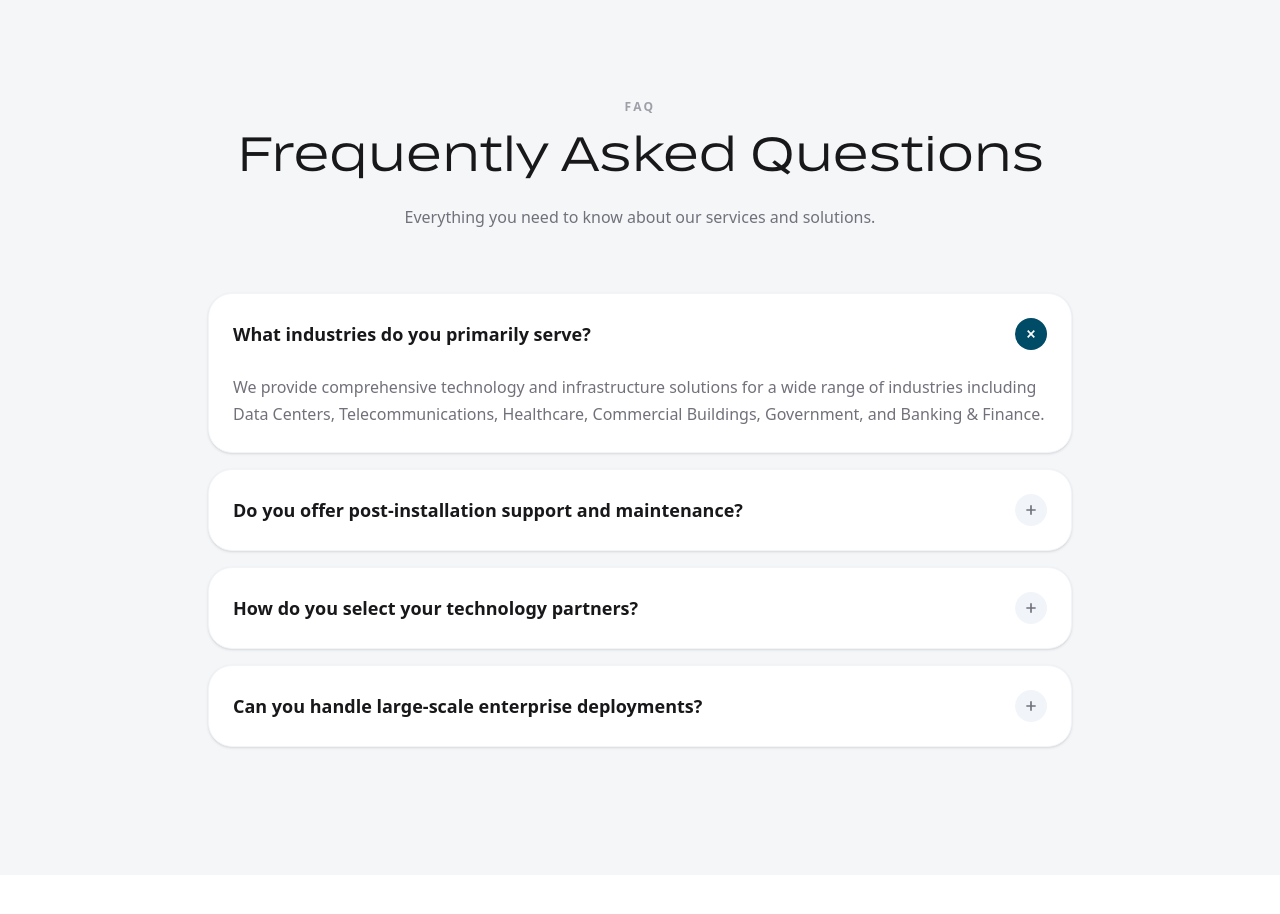
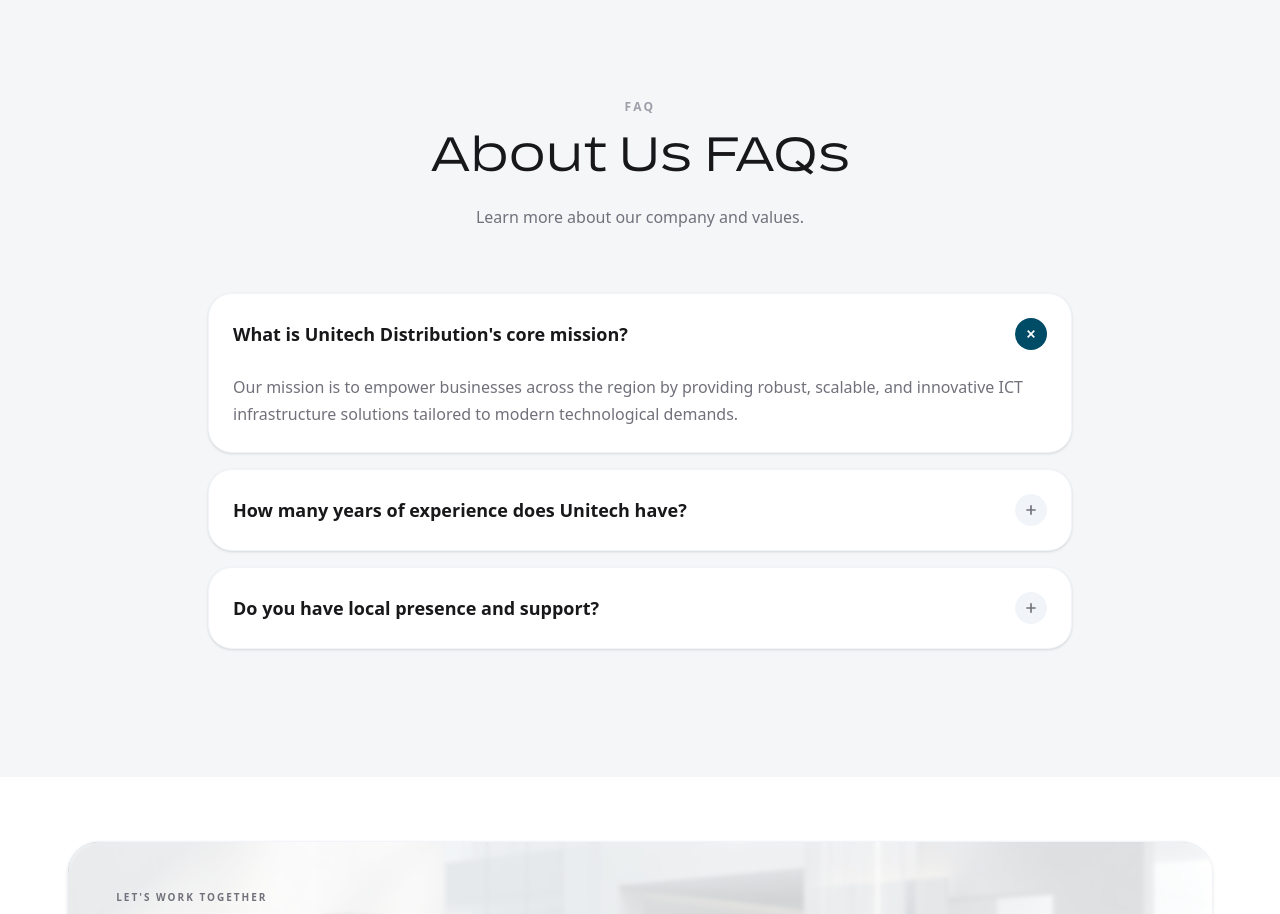
Before and after one commit to zironpro/unitech, a Next.js app: page /about in a window 1280 px wide. Shown: the part 3600-4514 px from the top of the page. Built offline with nearby package versions, Linux system fonts and the light colour scheme.

Commit message:
feat: add feature views and reusable GlobalFaq component

```diff
--- a/src/feature/home-view/secctions/faq.tsx
+++ b/src/app/components/ui/faq.tsx
@@ -3,26 +3,22 @@
 import { useState } from "react";
 import { motion, AnimatePresence } from "framer-motion";
 
-const faqs = [
-  {
-    question: "What industries do you primarily serve?",
-    answer: "We provide comprehensive technology and infrastructure solutions for a wide range of industries including Data Centers, Telecommunications, Healthcare, Commercial Buildings, Government, and Banking & Finance."
-  },
-  {
-    question: "Do you offer post-installation support and maintenance?",
-    answer: "Yes, our commitment extends beyond delivery. We work closely with our partners and system integrators to ensure long-term support, maintenance, and seamless operation of all deployed infrastructure."
-  },
-  {
-    question: "How do you select your technology partners?",
-    answer: "We partner exclusively with globally recognized, tier-1 manufacturers who meet strict standards for reliability, innovation, and performance to ensure our clients receive only the best-in-class solutions."
-  },
-  {
-    question: "Can you handle large-scale enterprise deployments?",
-    answer: "Absolutely. We specialize in scaling robust IT ecosystems. Our logistics, expert network, and integrated portfolio allow us to seamlessly execute enterprise-level infrastructure rollouts across the region."
-  }
-];
+export interface FaqItem {
+  question: string;
+  answer: string;
+}
 
-export function Faq() {
+interface GlobalFaqProps {
+  title?: string;
+  description?: string;
+  items: FaqItem[];
+}
+
+export function GlobalFaq({
+  title = "Frequently Asked Questions",
+  description = "Everything you need to know about our services and solutions.",
+  items
+}: GlobalFaqProps) {
   const [openIndex, setOpenIndex] = useState<number | null>(0);
 
   return (
@@ -33,15 +29,15 @@
             FAQ
           </span>
           <h2 className="text-3xl md:text-4xl lg:text-5xl font-normal text-zinc-900 font-[family-name:var(--font-ansage)] leading-tight mb-6 tracking-tight">
-            Frequently Asked Questions
+            {title}
           </h2>
           <p className="text-zinc-500 font-medium text-base">
-            Everything you need to know about our services and solutions.
+            {description}
           </p>
         </div>
 
         <div className="flex flex-col gap-4">
-          {faqs.map((faq, index) => {
+          {items.map((faq, index) => {
             const isOpen = openIndex === index;
             return (
               <div
--- a/src/feature/about/about-view.tsx
+++ b/src/feature/about/about-view.tsx
@@ -2,7 +2,22 @@
 import { WhoWeAre } from "./sections/who-we-are";
 import { MissionVision } from "./sections/mission-vision";
 import { WhyChooseUs } from "./sections/why-choose-us";
-import { Faq } from "../home-view/secctions/faq";
+import { GlobalFaq } from "@/app/components/ui/faq";
+
+const aboutFaqs = [
+  {
+    question: "What is Unitech Distribution's core mission?",
+    answer: "Our mission is to empower businesses across the region by providing robust, scalable, and innovative ICT infrastructure solutions tailored to modern technological demands."
+  },
+  {
+    question: "How many years of experience does Unitech have?",
+    answer: "We bring decades of combined industry experience, having successfully delivered hundreds of critical infrastructure projects across the Middle East."
+  },
+  {
+    question: "Do you have local presence and support?",
+    answer: "Yes, our headquarters are based in Dubai, UAE, allowing us to provide rapid local support, logistics, and technical expertise to all our regional clients."
+  }
+];
 
 export function AboutView() {
   return (
@@ -11,7 +26,7 @@
       <WhoWeAre />
       <MissionVision />
       <WhyChooseUs />
-      <Faq />
+      <GlobalFaq items={aboutFaqs} title="About Us FAQs" description="Learn more about our company and values." />
     </main>
   );
 }
--- a/src/feature/contact/contact-view.tsx
+++ b/src/feature/contact/contact-view.tsx
@@ -1,6 +1,22 @@
 import { ContactHero } from "./sections/hero";
 import { ContactForm } from "./sections/contact-form";
 import { ContactMap } from "./sections/map";
+import { GlobalFaq } from "@/app/components/ui/faq";
+
+const contactFaqs = [
+  {
+    question: "What are your standard business hours?",
+    answer: "Our team is available Monday through Friday, from 9:00 AM to 6:00 PM Gulf Standard Time (GST). We also offer 24/7 support for clients on dedicated maintenance contracts."
+  },
+  {
+    question: "How quickly do you respond to inquiries?",
+    answer: "We strive to respond to all general inquiries within 24 business hours. For existing clients with critical support needs, we follow the SLAs defined in your contract."
+  },
+  {
+    question: "Can I request a consultation or site visit?",
+    answer: "Yes, you can request a consultation through our contact form. One of our specialists will reach out to schedule a meeting or a physical site visit to assess your infrastructure needs."
+  }
+];
 
 export function ContactView() {
   return (
@@ -8,6 +24,7 @@
       <ContactHero />
       <ContactForm />
       <ContactMap />
+      <GlobalFaq items={contactFaqs} title="Support FAQs" description="Common questions about reaching our team." />
     </main>
   );
 }
--- a/src/feature/home-view/home-view.tsx
+++ b/src/feature/home-view/home-view.tsx
@@ -4,7 +4,26 @@
 import { WhyUnitech } from "./secctions/why-unitech";
 import { Industries } from "./secctions/industries";
 import { Partners } from "./secctions/partners";
-import { Faq } from "./secctions/faq";
+import { GlobalFaq } from "@/app/components/ui/faq";
+
+const homeFaqs = [
+  {
+    question: "What industries do you primarily serve?",
+    answer: "We provide comprehensive technology and infrastructure solutions for a wide range of industries including Data Centers, Telecommunications, Healthcare, Commercial Buildings, Government, and Banking & Finance."
+  },
+  {
+    question: "Do you offer post-installation support and maintenance?",
+    answer: "Yes, our commitment extends beyond delivery. We work closely with our partners and system integrators to ensure long-term support, maintenance, and seamless operation of all deployed infrastructure."
+  },
+  {
+    question: "How do you select your technology partners?",
+    answer: "We partner exclusively with globally recognized, tier-1 manufacturers who meet strict standards for reliability, innovation, and performance to ensure our clients receive only the best-in-class solutions."
+  },
+  {
+    question: "Can you handle large-scale enterprise deployments?",
+    answer: "Absolutely. We specialize in scaling robust IT ecosystems. Our logistics, expert network, and integrated portfolio allow us to seamlessly execute enterprise-level infrastructure rollouts across the region."
+  }
+];
 
 export function HomeView() {
   return (
@@ -16,7 +35,7 @@
         <Solutions />
         <WhyUnitech />
         <Industries />
-        <Faq />
+        <GlobalFaq items={homeFaqs} />
       </div>
     </main>
   );
--- a/src/feature/industries/industries-view.tsx
+++ b/src/feature/industries/industries-view.tsx
@@ -1,6 +1,26 @@
 import { IndustriesHero } from "./sections/hero";
 import { IndustriesProcess } from "./sections/process";
 import { Industries as IndustriesGrid } from "@/feature/home-view/secctions/industries";
+import { GlobalFaq } from "@/app/components/ui/faq";
+
+const industriesFaqs = [
+  {
+    question: "Do you have experience with strict compliance standards in healthcare?",
+    answer: "Yes, we specialize in providing infrastructure that meets rigorous healthcare compliance requirements, ensuring data security and high availability for critical care systems."
+  },
+  {
+    question: "Can you support specialized government infrastructure?",
+    answer: "We have extensive experience delivering secure, scalable, and resilient technology solutions tailored for federal and local government operations."
+  },
+  {
+    question: "How do you handle banking & finance infrastructure needs?",
+    answer: "Our financial sector solutions prioritize ultra-low latency, robust cybersecurity, and extreme reliability to support mission-critical trading and banking platforms."
+  },
+  {
+    question: "Are your solutions suitable for commercial real estate?",
+    answer: "Absolutely. We design and implement smart building technologies that enhance operational efficiency, security, and tenant experiences in commercial properties."
+  }
+];
 
 export function IndustriesView() {
   return (
@@ -8,6 +28,7 @@
       <IndustriesHero />
       <IndustriesGrid />
       <IndustriesProcess />
+      <GlobalFaq items={industriesFaqs} title="Industries FAQs" description="Frequently asked questions about our sector-specific expertise." />
     </main>
   );
 }
--- a/src/feature/solutions/solutions-view.tsx
+++ b/src/feature/solutions/solutions-view.tsx
@@ -2,6 +2,26 @@
 import { SolutionsGrid } from "./sections/solutions-grid";
 import { WhyChooseUs } from "./sections/why-choose-us";
 import { Partners } from "@/feature/home-view/secctions/partners";
+import { GlobalFaq } from "@/app/components/ui/faq";
+
+const solutionsFaqs = [
+  {
+    question: "Do you offer customized solutions for specific business needs?",
+    answer: "Yes, we understand that every organization is unique. We provide tailored infrastructure solutions that align perfectly with your operational requirements and business goals."
+  },
+  {
+    question: "What brands and technologies do your solutions support?",
+    answer: "We partner with tier-1 global technology vendors across networking, data center, cybersecurity, and physical infrastructure to deliver best-of-breed solutions."
+  },
+  {
+    question: "How long does a typical implementation take?",
+    answer: "Implementation timelines vary depending on the scope and complexity of the project. A standard deployment can range from a few weeks for basic setups to several months for large-scale data centers."
+  },
+  {
+    question: "Can your solutions scale as my business grows?",
+    answer: "Absolutely. Scalability is a core design principle in all our solutions, ensuring your initial investment is protected and your infrastructure can grow seamlessly alongside your business."
+  }
+];
 
 export function SolutionsView() {
   return (
@@ -10,6 +30,7 @@
       <SolutionsGrid />
       <Partners />
       <WhyChooseUs />
+      <GlobalFaq items={solutionsFaqs} title="Solutions FAQs" description="Common questions about our technology implementations." />
     </main>
   );
 }
```
